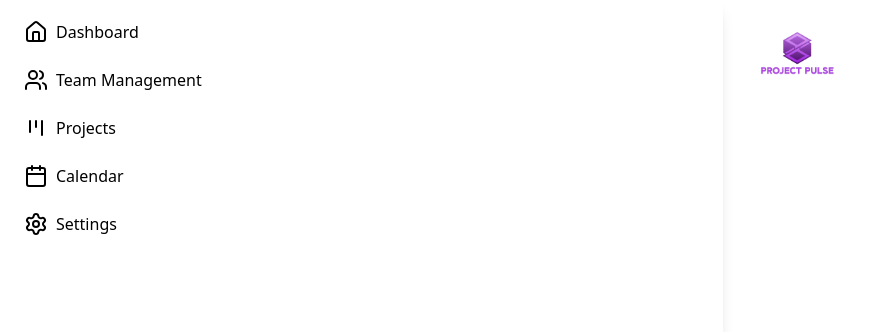
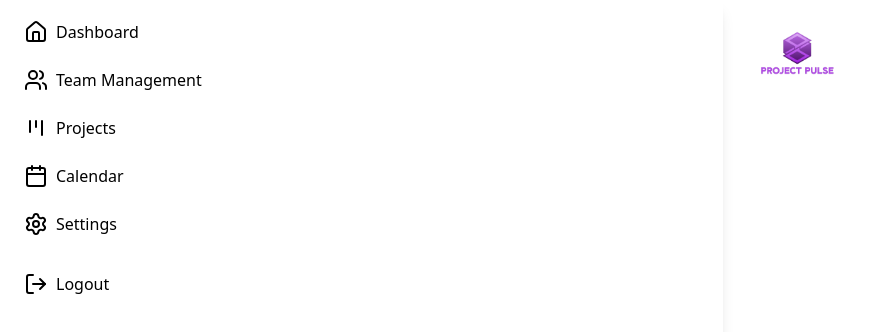
Before and after one commit to Deztini/Kanban-board, a React (Vite) app: page /projectpulse in a window 1280 px wide. Shown: the top 332 px of the page, without its empty margins (0-872 px from the left). Built offline with nearby package versions, Linux system fonts and the light colour scheme; no server answers.

Commit message:
feat: add logout button

```diff
--- a/src/components/Layout/Sidebar.tsx
+++ b/src/components/Layout/Sidebar.tsx
@@ -1,9 +1,10 @@
-import { Calendar, Home, Kanban, Settings, Users } from "lucide-react";
+import { Calendar, Home, Kanban, LogOut, Settings, Users } from "lucide-react";
 import type { FC } from "react";
-import { NavLink } from "react-router-dom";
+import { NavLink, useNavigate } from "react-router-dom";
 import { useTheme } from "../../hooks/useTheme";
 
 const Sidebar: FC = () => {
+  const navigate = useNavigate();
   const navItems = [
     { path: "/projectpulse/dashboard", label: "Dashboard", icon: Home },
     { path: "/projectpulse/teams", label: "Team Management", icon: Users },
@@ -15,6 +16,17 @@ const Sidebar: FC = () => {
   // bg-[#141217]
   // text-white
   const { theme } = useTheme();
+
+  const handleLogout = () => {
+    localStorage.removeItem("companyName");
+    localStorage.removeItem("jobTitle");
+    localStorage.removeItem("email");
+    localStorage.removeItem("userName");
+
+    setTimeout(() => {
+      navigate("/");
+    }, 1000);
+  };
 
   return (
     <div
@@ -47,6 +59,13 @@ const Sidebar: FC = () => {
             </div>
           </NavLink>
         ))}
+        <button
+          className="flex items-center gap-2 mt-4  hover:bg-purple-400 cursor-pointer rounded-[7px] px-2 py-2 w-50 ml-2"
+          onClick={handleLogout}
+        >
+          <LogOut />
+          <span>Logout</span>
+        </button>
       </ul>
     </div>
   );
--- a/src/index.css
+++ b/src/index.css
@@ -14,7 +14,7 @@ html.dark {
 body {
   background-color: var(--bg);
   color: var(--text);
-  transition: background-color 0.6s, color 0.6s;
+  transition: background-color 1s, color 1s;
 }
 
 .text-shadow-purple {
```
